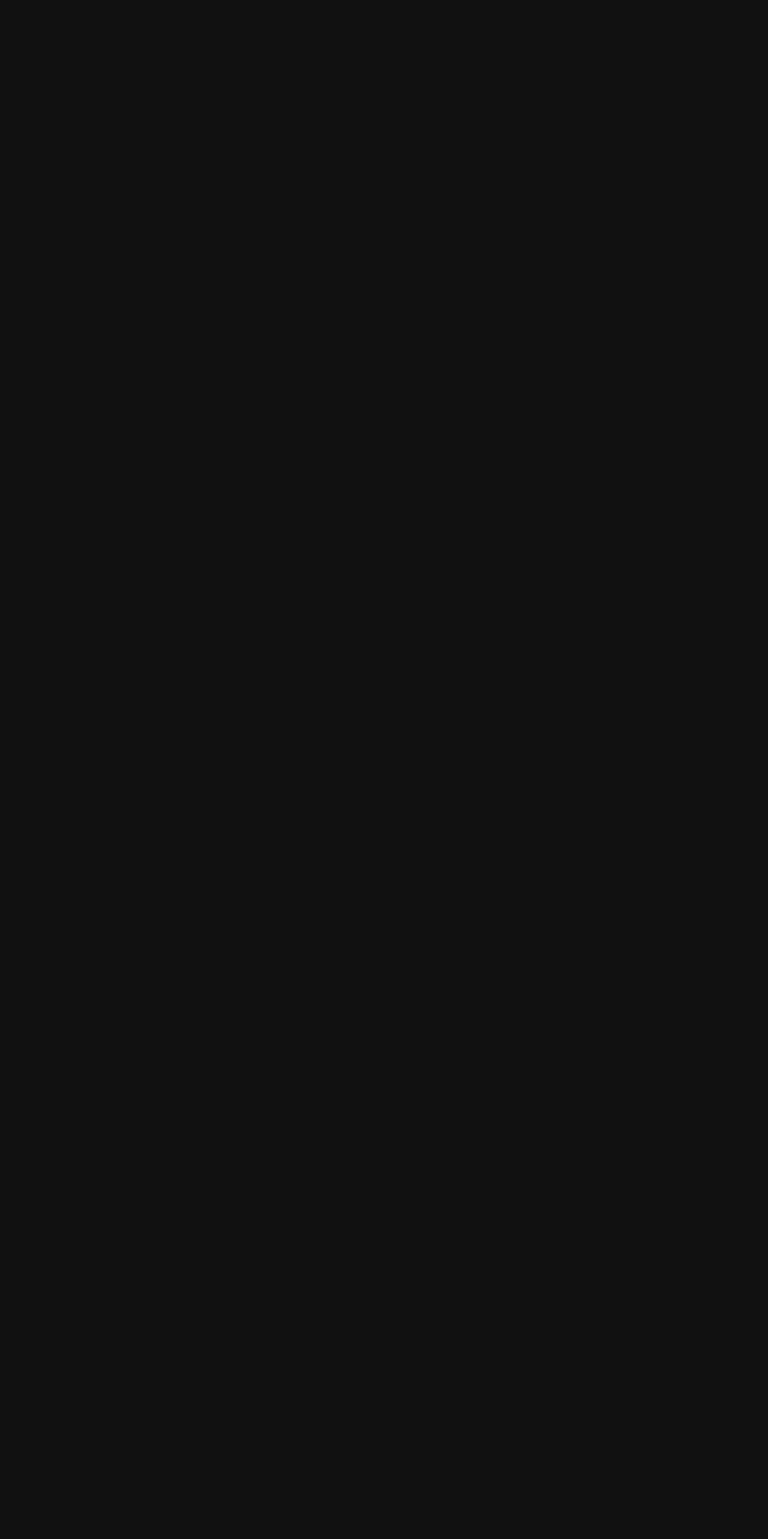
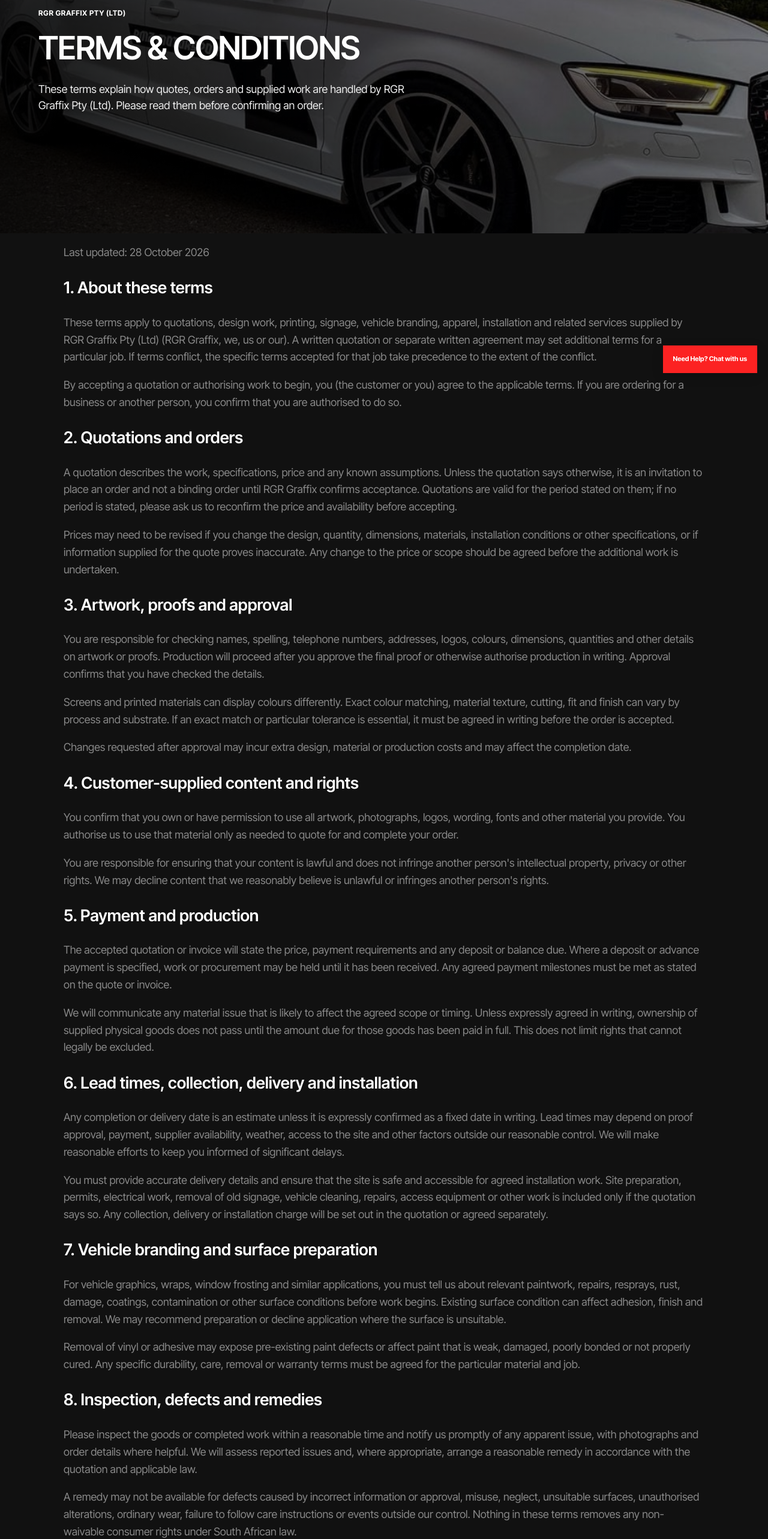
Before and after one commit to pp0447515-web/rgrgraffix, a Next.js app: page /terms-and-conditions in a window 1280 px wide. Before the commit this address had no page. Shown: the part 160-2726 px from the top of the page at 60% size. Before the commit the page ends 800 px from the top, so only its background shows below. Built offline with nearby package versions, Linux system fonts and the light colour scheme.

Commit message:
Add customer terms and conditions page

```diff
--- /dev/null
+++ b/app/terms-and-conditions/page.tsx
@@ -0,0 +1,61 @@
+import type { Metadata } from "next";
+import LegalPage, { legalMetadata, type LegalPageData } from "../components/LegalPage";
+
+export const metadata: Metadata = legalMetadata("Terms & Conditions", "Terms governing quotations, orders, production, payment, delivery and customer-supplied artwork at RGR Graffix.");
+
+const page: LegalPageData = {
+  title: "Terms & Conditions",
+  updated: "28 October 2026",
+  intro: "These terms explain how quotes, orders and supplied work are handled by RGR Graffix Pty (Ltd). Please read them before confirming an order.",
+  sections: [
+    { heading: "1. About these terms", paragraphs: [
+      "These terms apply to quotations, design work, printing, signage, vehicle branding, apparel, installation and related services supplied by RGR Graffix Pty (Ltd) (RGR Graffix, we, us or our). A written quotation or separate written agreement may set additional terms for a particular job. If terms conflict, the specific terms accepted for that job take precedence to the extent of the conflict.",
+      "By accepting a quotation or authorising work to begin, you (the customer or you) agree to the applicable terms. If you are ordering for a business or another person, you confirm that you are authorised to do so."
+    ]},
+    { heading: "2. Quotations and orders", paragraphs: [
+      "A quotation describes the work, specifications, price and any known assumptions. Unless the quotation says otherwise, it is an invitation to place an order and not a binding order until RGR Graffix confirms acceptance. Quotations are valid for the period stated on them; if no period is stated, please ask us to reconfirm the price and availability before accepting.",
+      "Prices may need to be revised if you change the design, quantity, dimensions, materials, installation conditions or other specifications, or if information supplied for the quote proves inaccurate. Any change to the price or scope should be agreed before the additional work is undertaken."
+    ]},
+    { heading: "3. Artwork, proofs and approval", paragraphs: [
+      "You are responsible for checking names, spelling, telephone numbers, addresses, logos, colours, dimensions, quantities and other details on artwork or proofs. Production will proceed after you approve the final proof or otherwise authorise production in writing. Approval confirms that you have checked the details.",
+      "Screens and printed materials can display colours differently. Exact colour matching, material texture, cutting, fit and finish can vary by process and substrate. If an exact match or particular tolerance is essential, it must be agreed in writing before the order is accepted.",
+      "Changes requested after approval may incur extra design, material or production costs and may affect the completion date."
+    ]},
+    { heading: "4. Customer-supplied content and rights", paragraphs: [
+      "You confirm that you own or have permission to use all artwork, photographs, logos, wording, fonts and other material you provide. You authorise us to use that material only as needed to quote for and complete your order.",
+      "You are responsible for ensuring that your content is lawful and does not infringe another person's intellectual property, privacy or other rights. We may decline content that we reasonably believe is unlawful or infringes another person's rights."
+    ]},
+    { heading: "5. Payment and production", paragraphs: [
+      "The accepted quotation or invoice will state the price, payment requirements and any deposit or balance due. Where a deposit or advance payment is specified, work or procurement may be held until it has been received. Any agreed payment milestones must be met as stated on the quote or invoice.",
+      "We will communicate any material issue that is likely to affect the agreed scope or timing. Unless expressly agreed in writing, ownership of supplied physical goods does not pass until the amount due for those goods has been paid in full. This does not limit rights that cannot legally be excluded."
+    ]},
+    { heading: "6. Lead times, collection, delivery and installation", paragraphs: [
+      "Any completion or delivery date is an estimate unless it is expressly confirmed as a fixed date in writing. Lead times may depend on proof approval, payment, supplier availability, weather, access to the site and other factors outside our reasonable control. We will make reasonable efforts to keep you informed of significant delays.",
+      "You must provide accurate delivery details and ensure that the site is safe and accessible for agreed installation work. Site preparation, permits, electrical work, removal of old signage, vehicle cleaning, repairs, access equipment or other work is included only if the quotation says so. Any collection, delivery or installation charge will be set out in the quotation or agreed separately."
+    ]},
+    { heading: "7. Vehicle branding and surface preparation", paragraphs: [
+      "For vehicle graphics, wraps, window frosting and similar applications, you must tell us about relevant paintwork, repairs, resprays, rust, damage, coatings, contamination or other surface conditions before work begins. Existing surface condition can affect adhesion, finish and removal. We may recommend preparation or decline application where the surface is unsuitable.",
+      "Removal of vinyl or adhesive may expose pre-existing paint defects or affect paint that is weak, damaged, poorly bonded or not properly cured. Any specific durability, care, removal or warranty terms must be agreed for the particular material and job."
+    ]},
+    { heading: "8. Inspection, defects and remedies", paragraphs: [
+      "Please inspect the goods or completed work within a reasonable time and notify us promptly of any apparent issue, with photographs and order details where helpful. We will assess reported issues and, where appropriate, arrange a reasonable remedy in accordance with the quotation and applicable law.",
+      "A remedy may not be available for defects caused by incorrect information or approval, misuse, neglect, unsuitable surfaces, unauthorised alterations, ordinary wear, failure to follow care instructions or events outside our control. Nothing in these terms removes any non-waivable consumer rights under South African law."
+    ]},
+    { heading: "9. Changes, cancellation and returns", paragraphs: [
+      "Because many products are customised or made to order, cancellation after design, material procurement or production has begun may result in charges for work completed, committed costs and materials that cannot reasonably be reused, to the extent permitted by law. Please request any cancellation or change in writing; it is effective only once we confirm it.",
+      "Customised goods are not automatically returnable simply because you change your mind. This clause does not override any cancellation, return, refund or other rights that apply under the Consumer Protection Act or other applicable law, including any rights relating to defective or non-conforming goods."
+    ]},
+    { heading: "10. Liability and events outside our control", paragraphs: [
+      "We will exercise reasonable care and skill in providing our services. To the extent permitted by law, we are not responsible for indirect loss, loss of profit or delay caused by inaccurate customer information, late approvals, unsuitable customer-supplied materials or events beyond our reasonable control. Nothing in these terms excludes liability that cannot lawfully be excluded, including liability for fraud or wilful misconduct.",
+      "If an event outside our reasonable control prevents or delays performance, we will take reasonable steps to reduce the impact and discuss a practical way forward with you."
+    ]},
+    { heading: "11. Privacy and applicable law", paragraphs: [
+      "Personal information supplied with an enquiry or order is handled in accordance with our Privacy Policy and applicable South African data-protection law. These terms are governed by the laws of the Republic of South Africa, subject to any mandatory rights or protections available to a customer."
+    ]},
+    { heading: "12. Contact", paragraphs: [
+      "For questions about a quote, order, delivery or these terms, email info@rgrgraffix.co.za or call +27 76 535 2861. Please include your quotation or invoice reference where possible."
+    ]}
+  ]
+};
+
+export default function TermsAndConditionsPage() { return <LegalPage page={page} />; }
```
